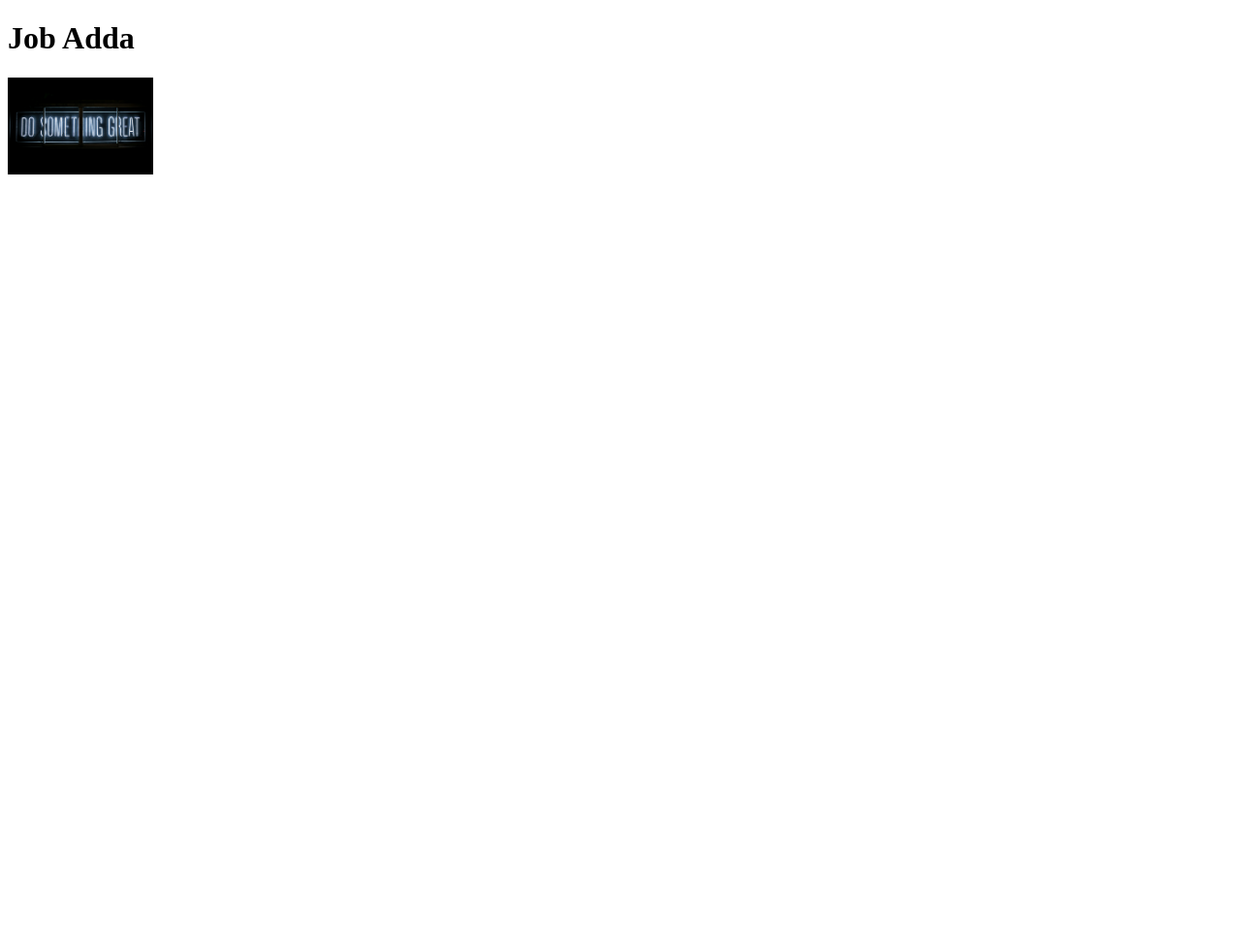
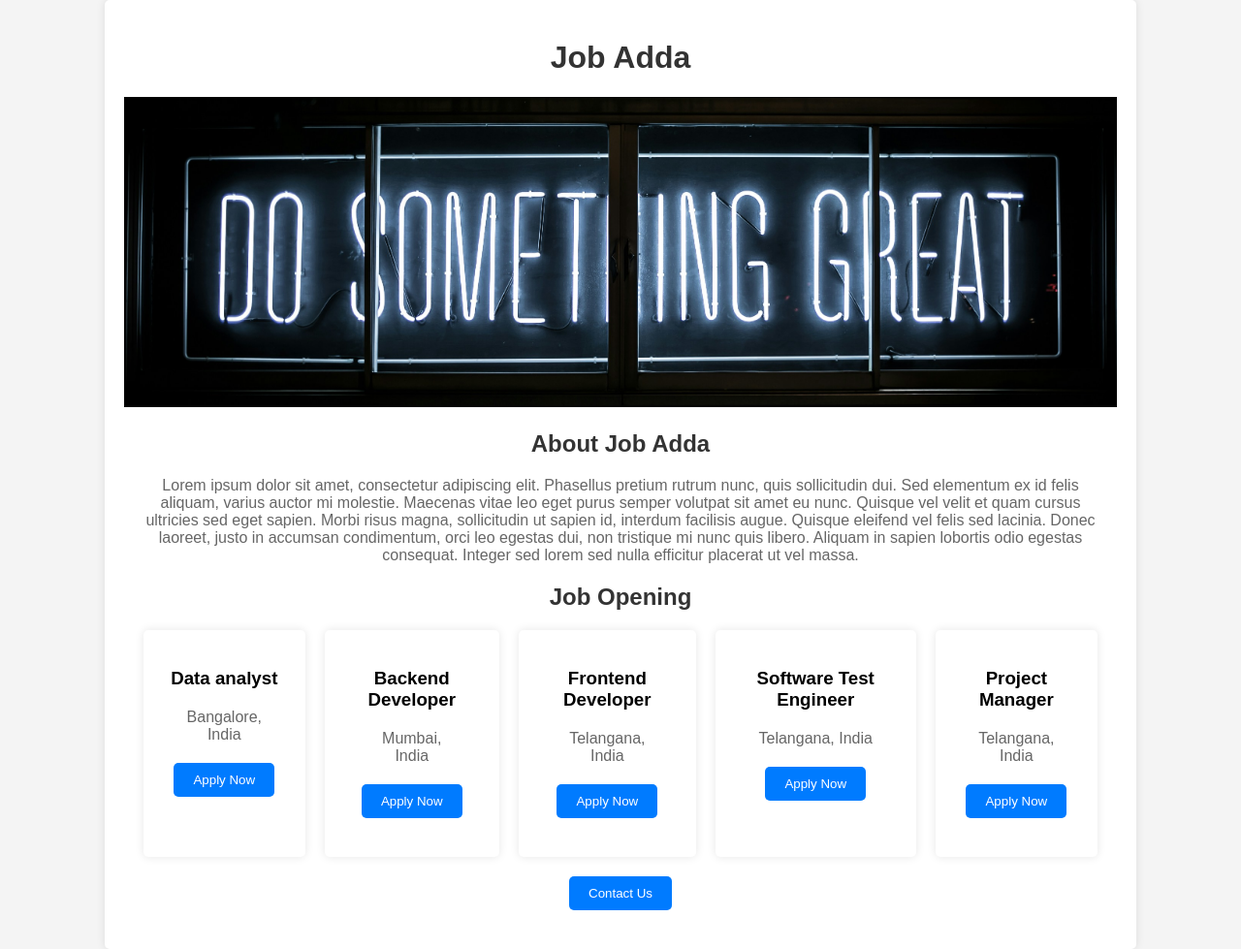
Before and after one commit to KarthikUllal/Flask-Website, a Flask app: page / in a window 1280 px wide. Shown: the whole page at 97% size. Before the commit the page ends 180 px from the top, so only its background shows below. Run offline with Flask 3, Linux system fonts and the light colour scheme.

Commit message:
added html and css

```diff
--- a/templates/home.html
+++ b/templates/home.html
@@ -2,10 +2,126 @@
 <html>
     <head>
         <title>Home</title>
+      <style>
+        body {
+          font-family: Arial, sans-serif;
+          margin: 0;
+          padding: 0;
+          background-color: #f4f4f4;
+        }
+        .container{
+          width: 80%;
+          margin: 0 auto;
+          background-color: #fff;
+          padding: 20px;
+          border-radius: 5px;
+          box-shadow: 0 0 10px rgba(0, 0, 0, 0.1)
+        }
+        h1 {
+          text-align: center;
+          color: #333;
+        }
+        #banner {
+          /* display: block;
+          margin: 0 auto;
+          max-width: 100%;
+          height: auto; */
+          width:100%;
+          height: 320px;
+          object-fit: cover;
+        }
+        h2 {
+          text-align: center;
+          color: #333;
+        }
+        p {
+          text-align: center;
+          color: #666;
+          margin: 20px;
+        }
+        button {
+          display: block;
+          margin: 20px auto;
+          padding: 10px 20px;
+          background-color: #007BFF;
+          color: #fff;
+          border: none;
+          border-radius: 5px;
+          cursor: pointer;
+        }
+        .job-section {
+          display: flex;
+          justify-content: center;
+          gap: 20px;
+          margin: 20px;
+        }
+        .job-box{
+          background-color: #fff;
+          padding: 20px;
+          border-radius: 5px;
+          box-shadow: 0 0 10px rgba(0, 0, 0, 0.1);
+          text-align: center;
+        }
+
+      </style>
     </head>
     <body>
-        <h1>Job Adda</h1>
-        <img src="static/banner.jpg" height="100px">
+      <div class = "container">
+              <h1>Job Adda</h1>
+                <img id="banner" src="static/banner.jpg" height="320px">
+
+                <h2>About Job Adda</h2>
+                <p>Lorem ipsum dolor sit amet, consectetur adipiscing elit. Phasellus pretium rutrum nunc, quis sollicitudin dui. Sed elementum ex id felis aliquam, varius auctor mi molestie. Maecenas vitae leo eget purus semper volutpat sit amet eu nunc. Quisque vel velit et quam cursus ultricies sed eget sapien. Morbi risus magna, sollicitudin ut sapien id, interdum facilisis augue. Quisque eleifend vel felis sed lacinia. Donec laoreet, justo in accumsan condimentum, orci leo egestas dui, non tristique mi nunc quis libero. Aliquam in sapien lobortis odio egestas consequat. Integer sed lorem sed nulla efficitur placerat ut vel massa.
+                </p>
+
+              <h2>Job Opening</h2>
+              <div class ="job-section">
+                <div class= "job-box">
+                  <h3>Data analyst</h3>
+                  <p>Bangalore, India</p>
+                  <div class="apply-bnt">
+                      <button>Apply Now</button>
+                  </div>
+                </div>
+
+                <div class= "job-box">
+                  <h3>Backend Developer</h3>
+                  <p>Mumbai, India</p>
+                  <div class="apply-bnt">
+                      <button>Apply Now</button>
+                  </div>
+                </div>
+
+                <div class= "job-box">
+                  <h3>Frontend Developer</h3>
+                  <p>Telangana, India</p>
+                  <div class="apply-bnt">
+                      <button>Apply Now</button>
+                  </div>
+                </div>
+
+                <div class= "job-box">
+                  <h3>Software Test Engineer</h3>
+                  <p>Telangana, India</p>
+                  <div class="apply-bnt">
+                      <button>Apply Now</button>
+                  </div>
+                </div>
+
+                <div class= "job-box">
+                  <h3>Project Manager</h3>
+                  <p>Telangana, India</p>
+                  <div class="apply-bnt">
+                      <button>Apply Now</button>
+                  </div>
+                </div>
+
+              </div>
+              <button>Contact Us</button>
+
+
+
+      </div>
 
     </body>
 </html>
```
